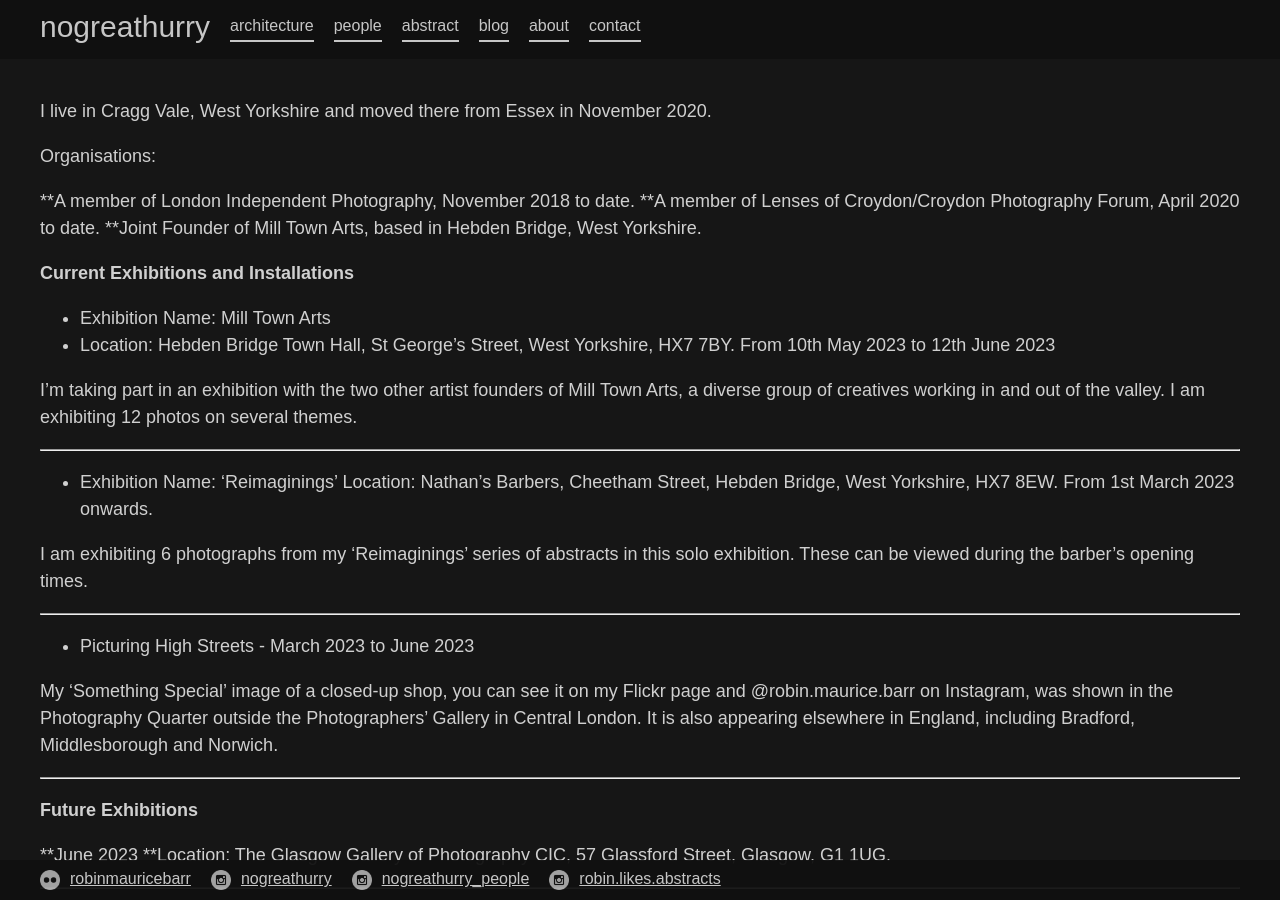
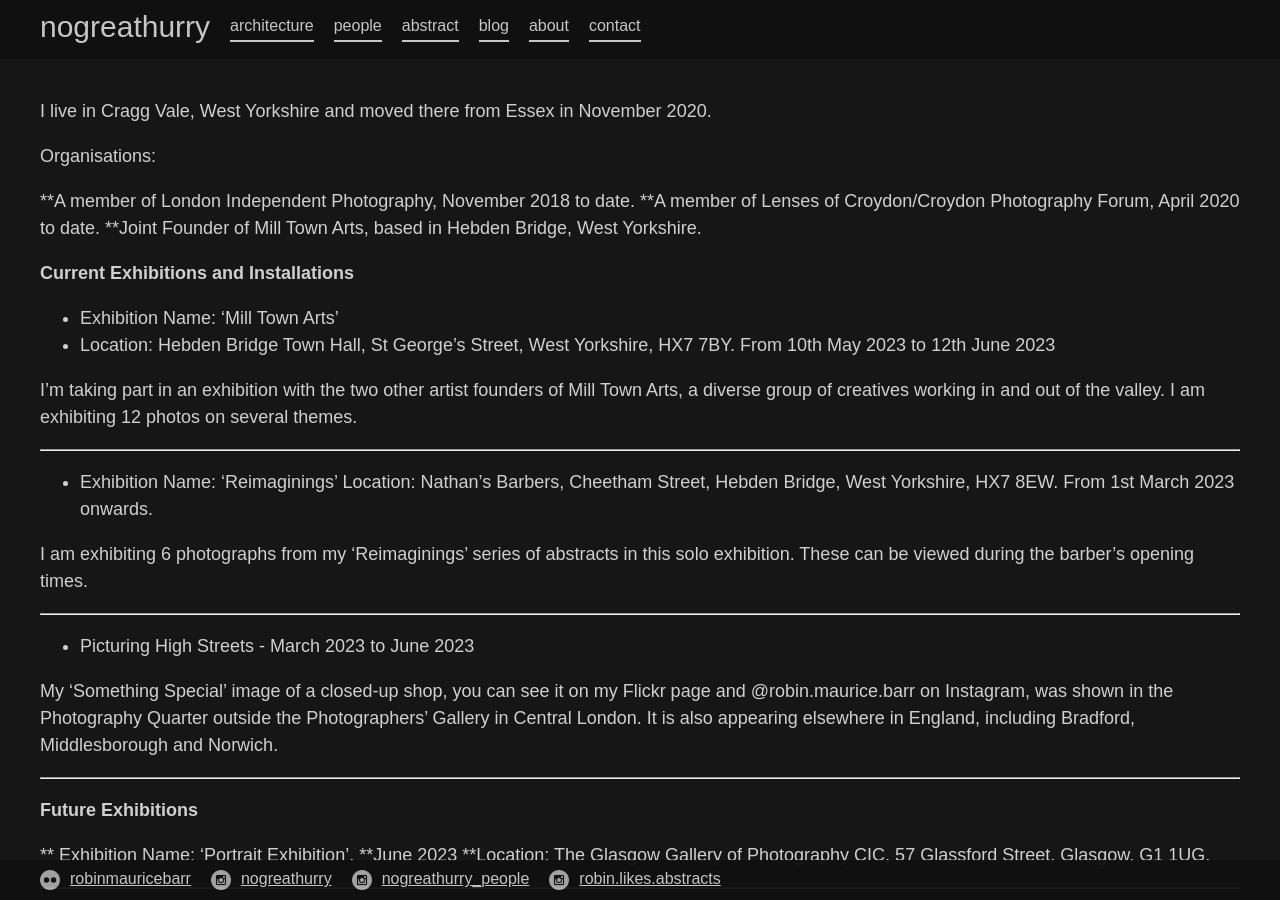
Before and after one commit to 987poiuytrewq/nogreathurry, a Jekyll site: the page built from blog.md, in a window 1280 px wide and 900 px high. Built offline with Jekyll 4.4.1, drawn with Linux system fonts in a browser that asks for light colours.

Commit message:
Updated Blog

```diff
--- a/blog.md
+++ b/blog.md
@@ -13,7 +13,7 @@ Organisations:
 
 **Current Exhibitions and Installations**
 
-* Exhibition Name: Mill Town Arts
+* Exhibition Name: 'Mill Town Arts'
 * Location: Hebden Bridge Town Hall, St George's Street, West Yorkshire, HX7 7BY.
 From 10th May 2023 to 12th June 2023
 
@@ -37,6 +37,7 @@ _______________________________________________________________
 
 **Future Exhibitions**
 
+** Exhibition Name: 'Portrait Exhibition'.
 **June 2023
 **Location: The Glasgow Gallery of Photography CIC, 57 Glassford Street, Glasgow, G1 1UG.
 
```
